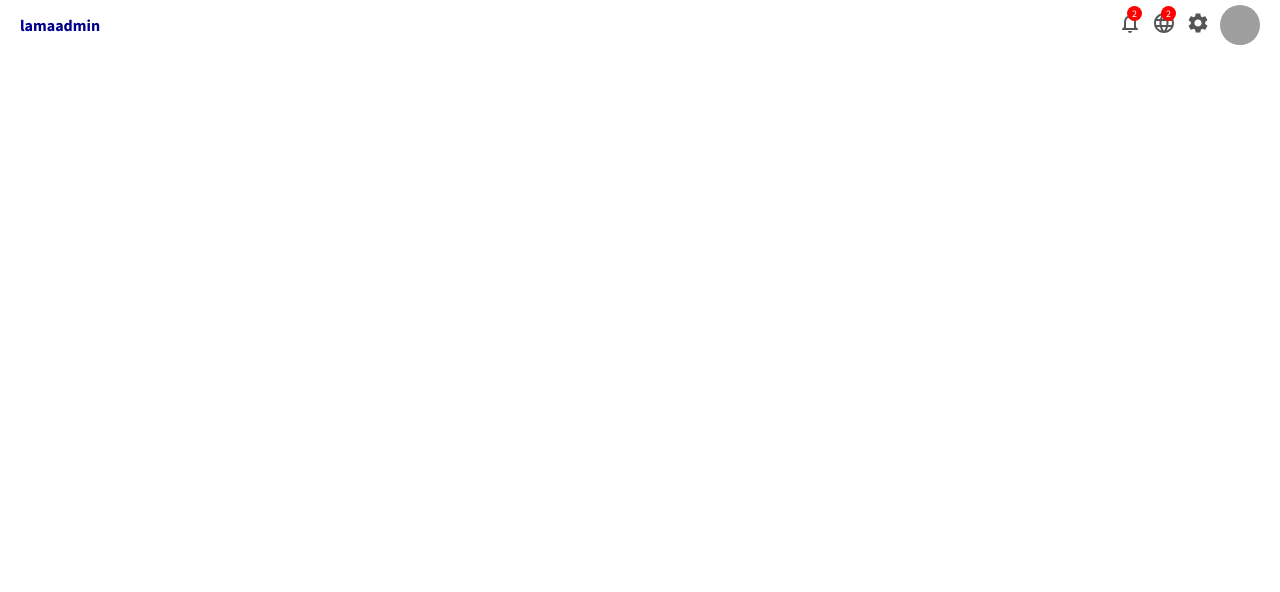
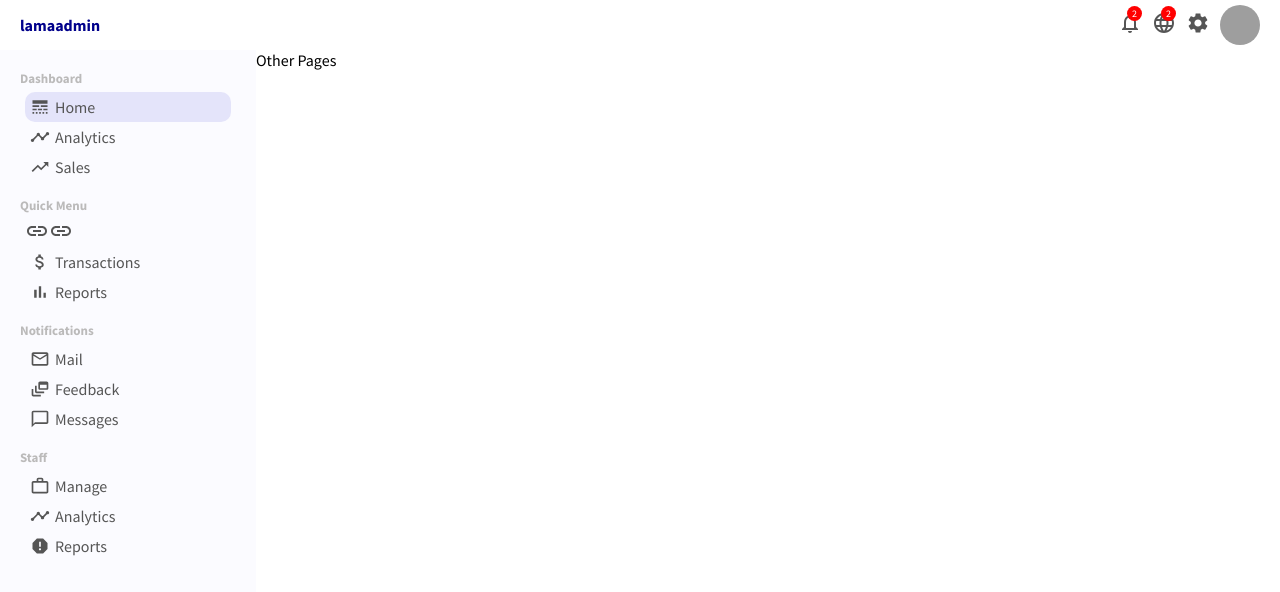
Before and after one commit to maulikk2000/admin_dashboard, a React (Create React App) app: page / in a window 1280 px wide. Shown: the top 592 px of the page. Built offline with nearby package versions, Linux system fonts and the light colour scheme; grey boxes are pictures that could not be loaded.

Commit message:
sidebar WIP

```diff
--- a/src/App.css
+++ b/src/App.css
@@ -1,38 +1,7 @@
-.App {
-  text-align: center;
+.container {
+  display: flex;
 }
 
-.App-logo {
-  height: 40vmin;
-  pointer-events: none;
+.others {
+  flex: 4;
 }
-
-@media (prefers-reduced-motion: no-preference) {
-  .App-logo {
-    animation: App-logo-spin infinite 20s linear;
-  }
-}
-
-.App-header {
-  background-color: #282c34;
-  min-height: 100vh;
-  display: flex;
-  flex-direction: column;
-  align-items: center;
-  justify-content: center;
-  font-size: calc(10px + 2vmin);
-  color: white;
-}
-
-.App-link {
-  color: #61dafb;
-}
-
-@keyframes App-logo-spin {
-  from {
-    transform: rotate(0deg);
-  }
-  to {
-    transform: rotate(360deg);
-  }
-}
--- a/src/App.tsx
+++ b/src/App.tsx
@@ -1,11 +1,18 @@
 import React from 'react';
 import './App.css';
+import Sidebar from './components/sidebar/Sidebar';
+
 import Topbar from './components/topbar/Topbar';
 
 function App() {
   return (
     <div className="App">
      <Topbar />
+     <div className="container">
+       <Sidebar />
+       <div className="others">Other Pages</div>
+     </div>
+
     </div>
   );
 }
--- /dev/null
+++ b/src/components/sidebar/Sidebar.tsx
@@ -0,0 +1,92 @@
+import { AttachMoney, BarChart, ChatBubbleOutline, DynamicFeed, LineStyle, Link, MailOutline, PermIdentity, Report, Storefront, Timeline, TrendingUp, WorkOutline } from "@material-ui/icons";
+import React from "react";
+import "./sidebar.css"
+
+const Sidebar = () => {
+    return (
+        <div className="sidebar">
+            <div className="sidebarWrapper">
+                <div className="sidebarMenu">
+                    <h3 className="sidebarTitle">Dashboard</h3>
+                    <ul className="sidebarList">
+                        <li className="sidebarListItem active">
+                            <LineStyle className="sidebarIcon"/>
+                            Home
+                        </li>
+                        <li className="sidebarListItem">
+                            <Timeline className="sidebarIcon" />
+                            Analytics
+                        </li>
+                        <li className="sidebarListItem">
+                            <TrendingUp className="sidebarIcon" />
+                            Sales
+                        </li>
+                    </ul>
+                </div>
+
+                <div className="sidebarMenu">
+          <h3 className="sidebarTitle">Quick Menu</h3>
+          <ul className="sidebarList">
+            <Link to="/users" className="link">
+              <li className="sidebarListItem">
+                <PermIdentity className="sidebarIcon" />
+                Users
+              </li>
+            </Link>
+            <Link to="/products" className="link">
+              <li className="sidebarListItem">
+                <Storefront className="sidebarIcon" />
+                Products
+              </li>
+            </Link>
+            <li className="sidebarListItem">
+              <AttachMoney className="sidebarIcon" />
+              Transactions
+            </li>
+            <li className="sidebarListItem">
+              <BarChart className="sidebarIcon" />
+              Reports
+            </li>
+          </ul>
+        </div>
+        <div className="sidebarMenu">
+          <h3 className="sidebarTitle">Notifications</h3>
+          <ul className="sidebarList">
+            <li className="sidebarListItem">
+              <MailOutline className="sidebarIcon" />
+              Mail
+            </li>
+            <li className="sidebarListItem">
+              <DynamicFeed className="sidebarIcon" />
+              Feedback
+            </li>
+            <li className="sidebarListItem">
+              <ChatBubbleOutline className="sidebarIcon" />
+              Messages
+            </li>
+          </ul>
+        </div>
+        <div className="sidebarMenu">
+          <h3 className="sidebarTitle">Staff</h3>
+          <ul className="sidebarList">
+            <li className="sidebarListItem">
+              <WorkOutline className="sidebarIcon" />
+              Manage
+            </li>
+            <li className="sidebarListItem">
+              <Timeline className="sidebarIcon" />
+              Analytics
+            </li>
+            <li className="sidebarListItem">
+              <Report className="sidebarIcon" />
+              Reports
+            </li>
+          </ul>
+        </div>
+
+            </div>
+        </div>
+    )
+}
+
+export default Sidebar;
--- /dev/null
+++ b/src/components/sidebar/sidebar.css
@@ -0,0 +1,44 @@
+.sidebar {
+  flex: 1;
+  height: calc(100vh - 50px);
+  background-color: rgb(251, 251, 255);
+  position: sticky;
+  top: 50px;
+}
+
+.sidebarWrapper {
+  padding: 20px;
+  color: #555;
+}
+
+.sidebarMenu {
+  margin-bottom: 10px;
+}
+
+.sidebarTitle {
+  font-size: 13px;
+  color: rgb(187, 186, 186);
+}
+
+.sidebarList {
+  list-style: none;
+  padding: 5px;
+}
+
+.sidebarListItem {
+  padding: 5px;
+  cursor: pointer;
+  display: flex;
+  align-items: center;
+  border-radius: 10px;
+}
+
+.sidebarListItem.active,
+.sidebarListItem:hover {
+  background-color: rgb(228, 228, 250);
+}
+
+.sidebarIcon {
+  margin-right: 5px;
+  font-size: 20px !important;
+}
```
